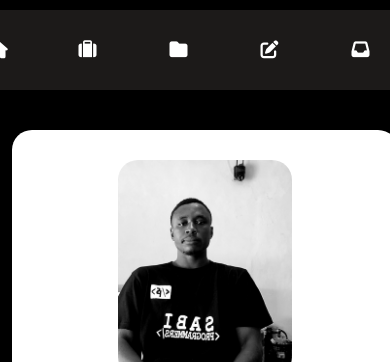
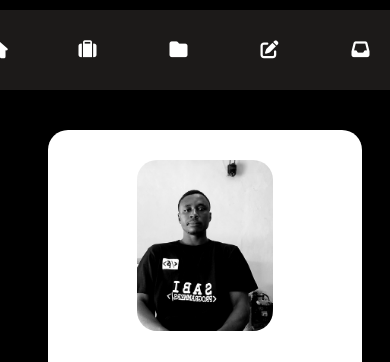
Before and after one commit to Bravo1arts/Portfolio, a plain HTML site: page index.html in a window 390 px wide. Shown: the top 362 px of the page. Drawn offline with Linux system fonts and the light colour scheme.

Commit message:
Update style.css

```diff
--- a/css/style.css
+++ b/css/style.css
@@ -405,6 +405,8 @@ label{
 	justify-items: center;
 	align-items: center;
 }
+
+
 .footer-box{
 	color: #fff;
 	display: flex;
@@ -426,7 +428,7 @@ span{
 
 					/* media query starts here */
 /*media query starts here*/
-@media (max-width: 950px)
+@media (max-width: 850px)
 {
 	*{
 		padding: 0;
@@ -454,8 +456,14 @@ span{
 	.main{
 		justify-items: center;
 		width: auto;
+
 		justify-content: center;
 		margin-left: 20px;
+/* 		chatgpt */
+		align-items: center;
+		justify-content: center;
+		width: 90vw;
+		text-align: center;
 	}
 	.layout1-container{
 		margin: 0;
```
